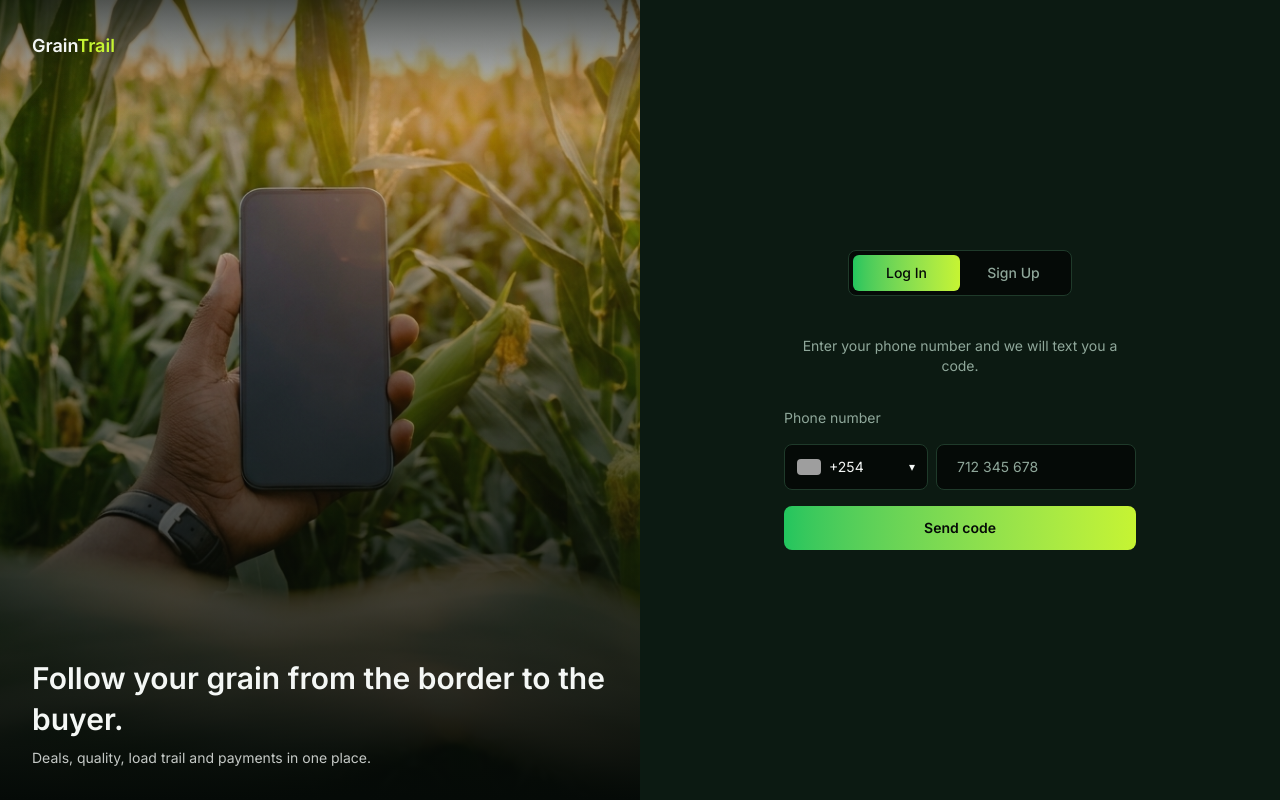
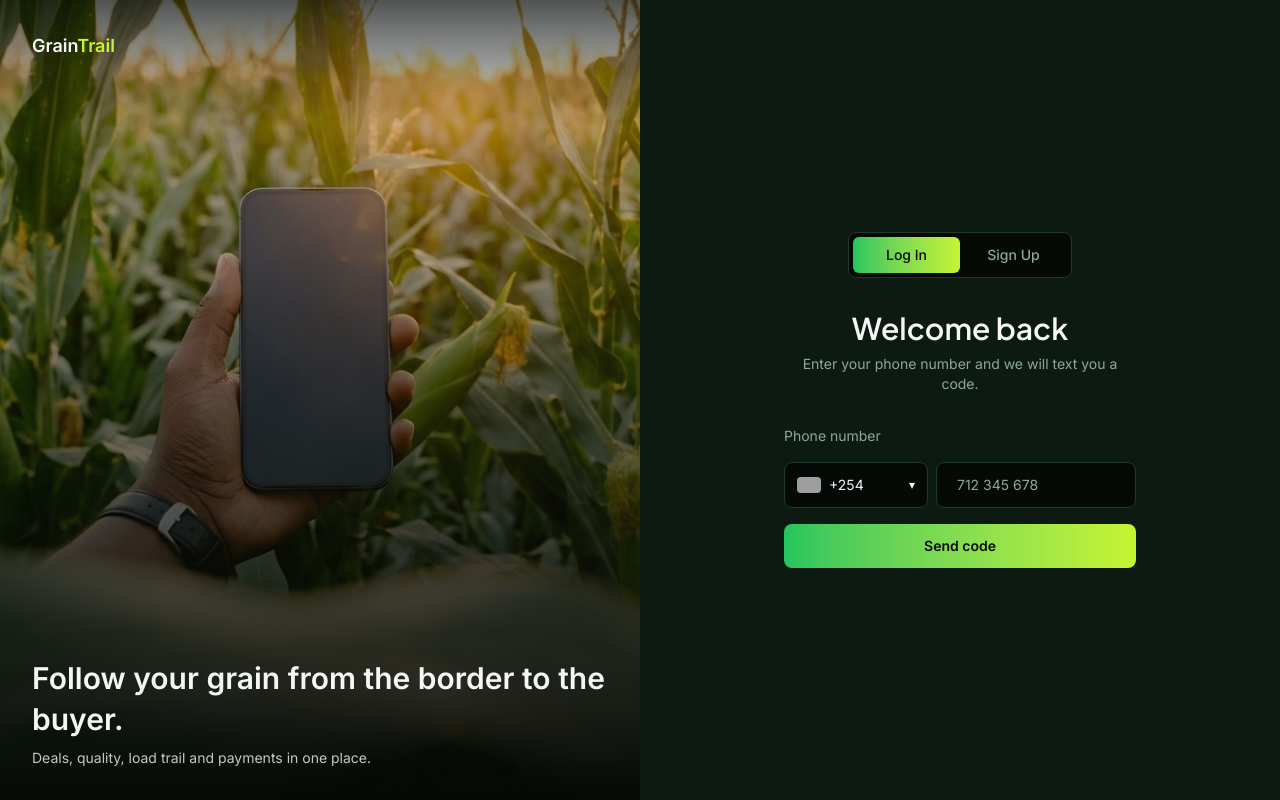
Before and after one commit to IsaacTobiko/GrainTrail, a Next.js app in the folder frontend/: page /auth in a window 1280 px wide. Built offline with nearby package versions, Linux system fonts and the light colour scheme; grey boxes are pictures that could not be loaded.

Commit message:
style(auth): restore heading with display font

```diff
--- a/frontend/src/components/auth/AuthCard.tsx
+++ b/frontend/src/components/auth/AuthCard.tsx
@@ -34,12 +34,16 @@ export default function AuthCard({ initialMode }: { initialMode: Mode }) {
       </div>
 
       <div className="text-center">
+        <h1 className="font-display text-3xl font-semibold">
+          {mode === "login" ? "Welcome back" : "Create your account"}
+        </h1>
         <p className="mt-2 text-sm text-muted">
           {mode === "login"
             ? "Enter your phone number and we will text you a code."
             : "Join with your phone number, no password needed."}
         </p>
       </div>
+
       {mode === "login" ? <LoginForm /> : <SignupForm />}
     </section>
   );
```
